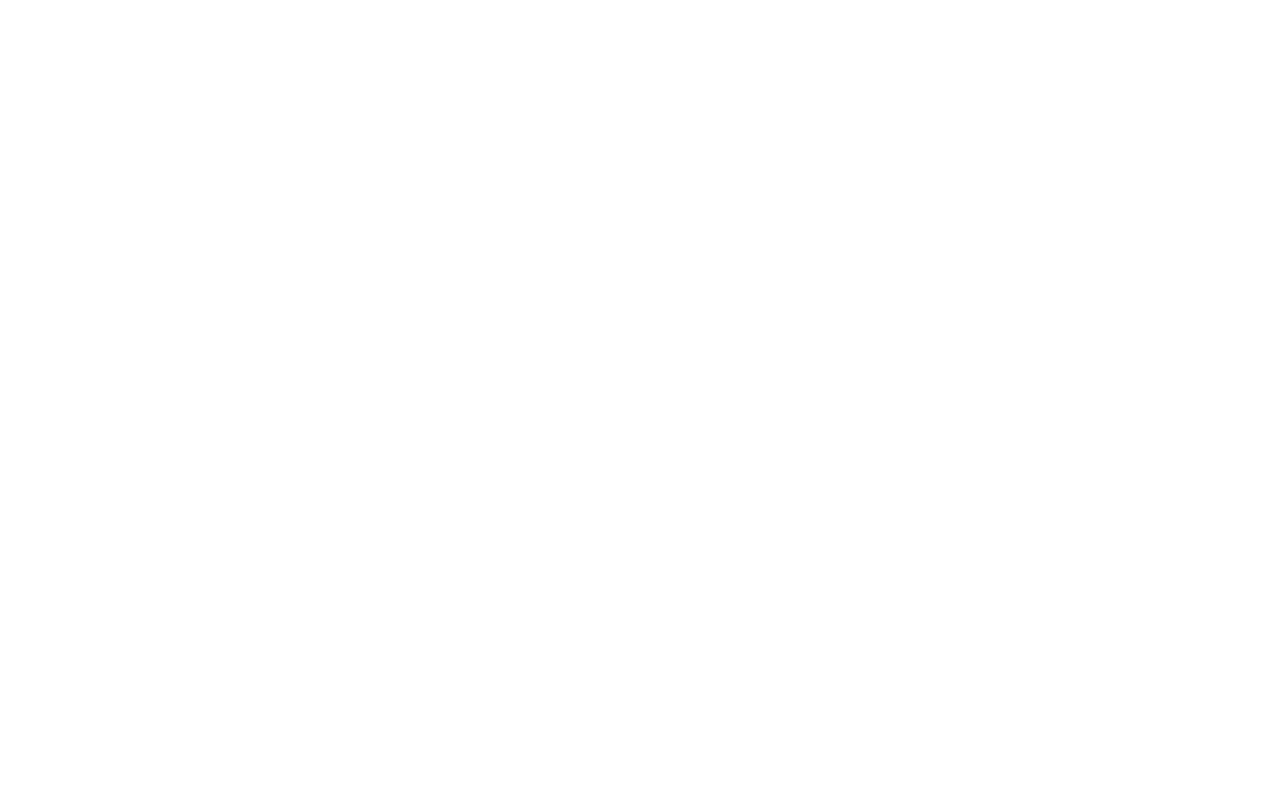
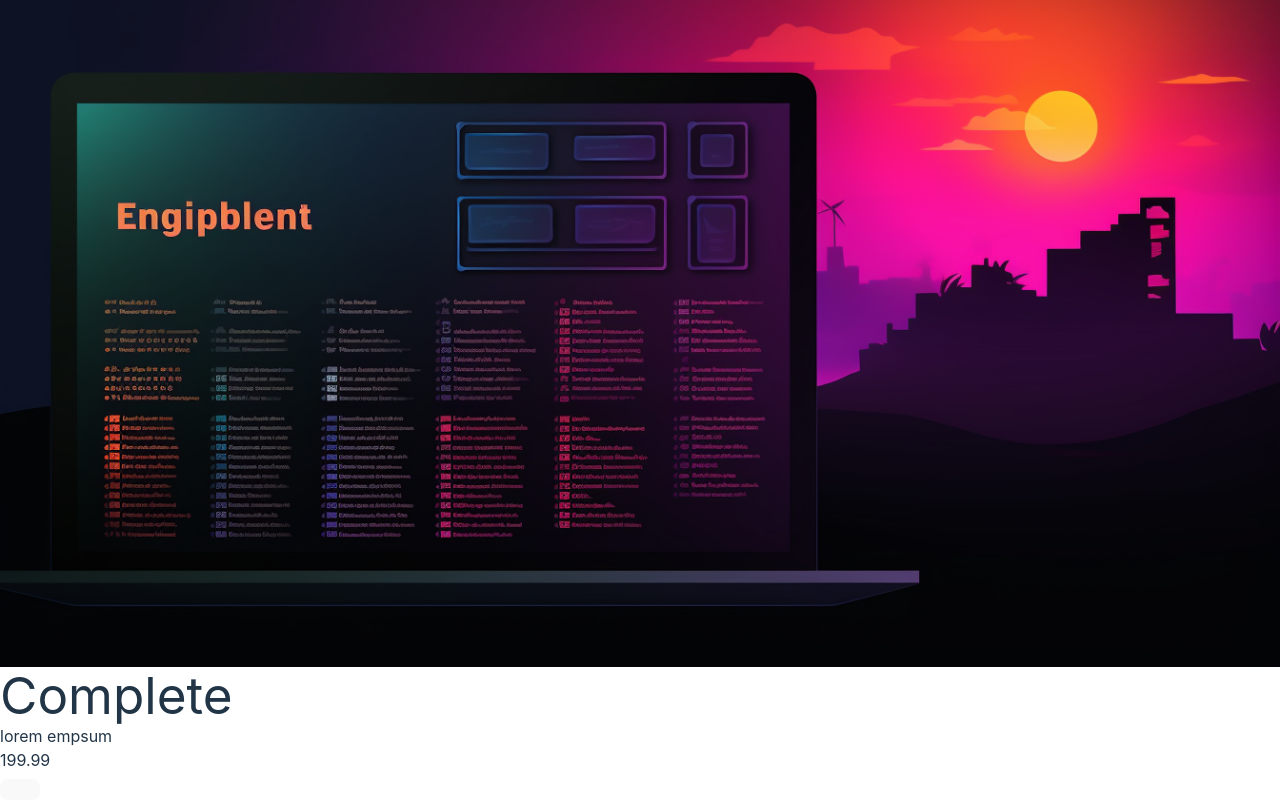
Before and after one commit to lawismahnem/react-app-lawrence, a React (Vite) app: page / in a window 1280 px wide. Shown: the part 255-1055 px from the top of the page. Before the commit the page ends 800 px from the top, so only its background shows below. Built offline with nearby package versions, Linux system fonts and the light colour scheme.

Commit message:
made some changes

```diff
--- a/src/App.tsx
+++ b/src/App.tsx
@@ -2,11 +2,19 @@
 // import reactLogo from "./assets/react.svg";
 // import viteLogo from "/vite.svg";
 import Header from "./components/Header";
+import Product from "./pages/Product";
+import thumbnailImg from "./assets/thumbnail.png";
 
 function App() {
   return (
     <>
       <Header title="WEBROAD"></Header>
+      <Product
+        title="Complete"
+        description="lorem empsum"
+        images={[{ src: thumbnailImg, alt: "Thumbnail Image" }]}
+        price={199.99}
+      ></Product>
     </>
   );
 }
--- a/src/pages/Product.tsx
+++ b/src/pages/Product.tsx
@@ -0,0 +1,32 @@
+import React from "react";
+import { useNavigate } from "react-router-dom";
+
+type Image = {
+  src: string;
+  alt: string;
+};
+
+type Props = {
+  title: string;
+  description: string;
+  images: Image[];
+  price?: number;
+};
+
+const Product = ({ title, description, images, price }: Props) => {
+  return (
+    <div>
+      <img className="col-span-3" src={images[0].src} alt={images[0].alt} />
+      <div>
+        <h1>{title}</h1>
+        <p>{description}</p>
+        <p>{price}</p>
+        <div>
+          <button></button>
+        </div>
+      </div>
+    </div>
+  );
+};
+
+export default Product;
```
Also changed, not shown: src/assets/thumbnail.png (added).
